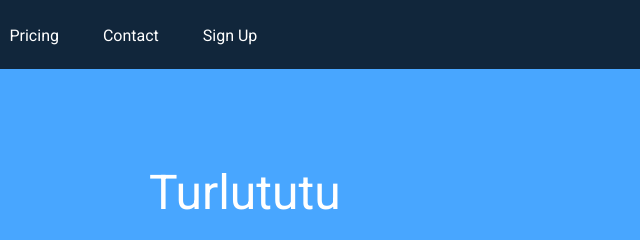
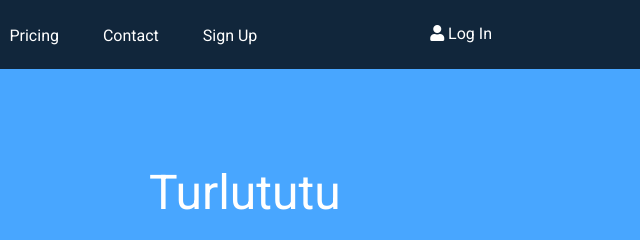
Before and after one commit to jacopobacci/turlututu, a plain HTML site: page index.html in a window 1280 px wide. Shown: the top 240 px of the page, 640-1280 px from the left. Drawn offline with Linux system fonts and the light colour scheme.

Commit message:
add login link

```diff
--- a/index.html
+++ b/index.html
@@ -29,6 +29,7 @@
         <a href="#">Pricing</a>
         <a href="#">Contact</a>
         <a href="#">Sign Up</a>
+        <a id="login" href="#"><i class="fas fa-user"></i> Log In</a>
       </div>
     </nav>
     <main>
--- a/style.css
+++ b/style.css
@@ -22,6 +22,10 @@ nav a:first-child {
   font-size: 1.2rem;
 }
 
+#login {
+  float: right;
+}
+
 .blue-band {
   height: 50vh;
 
@@ -30,7 +34,7 @@ nav a:first-child {
   align-items: center;
 }
 
-.fa-user {
+.blue-band .fa-user {
   font-size: 20rem;
   width: 50%;
 }
```
